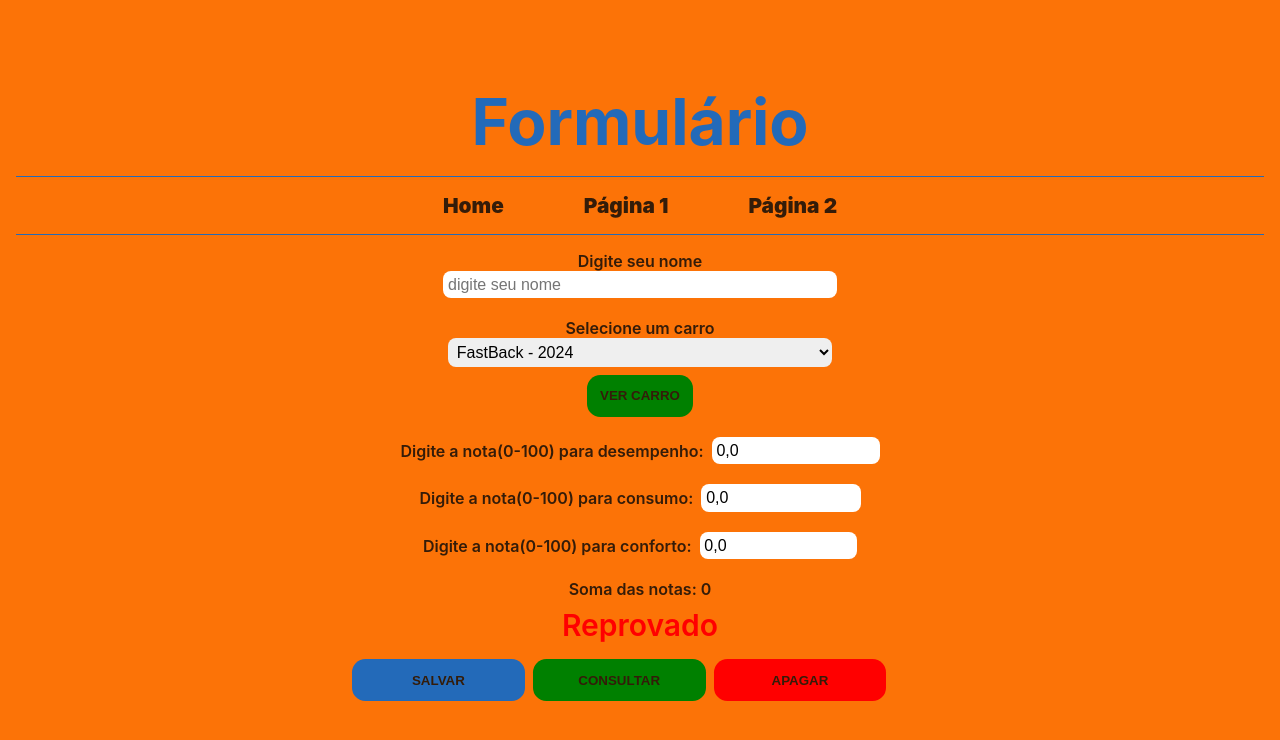
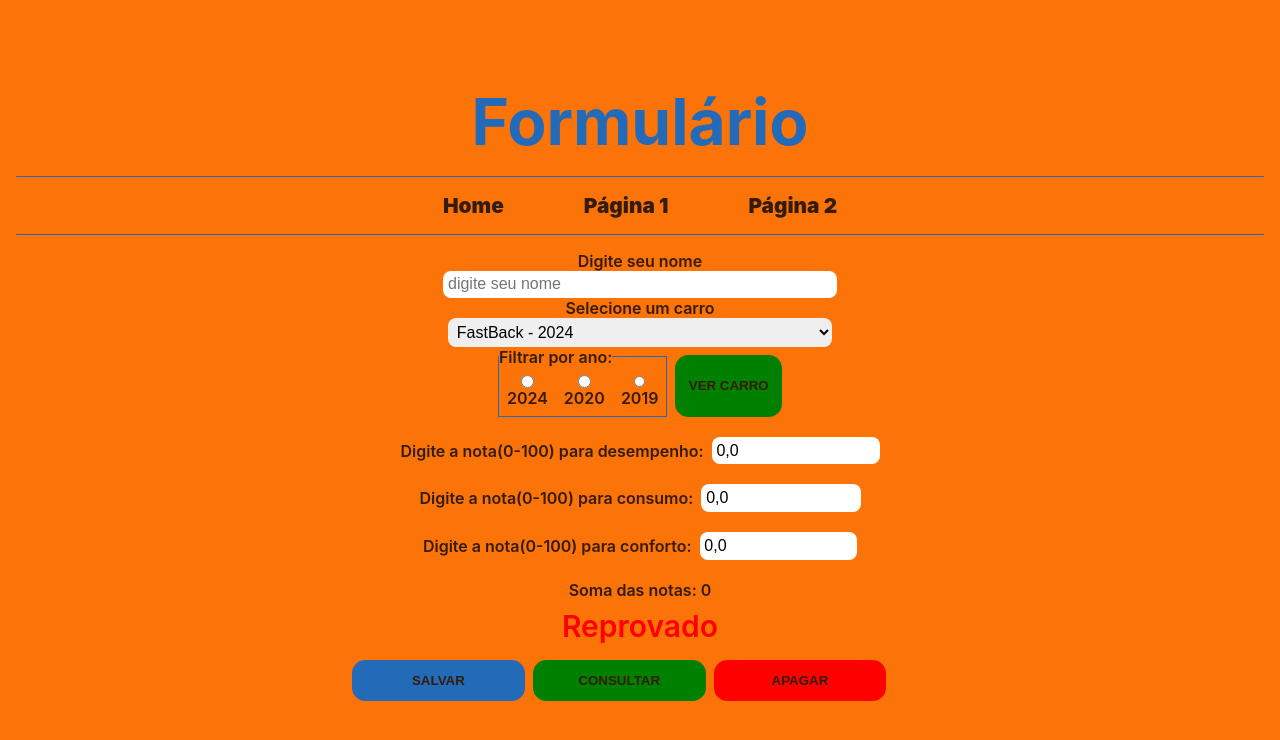
Before and after one commit to MAATHHEEUS/React, a React (Create React App) app in the folder app2/: page / in a window 1280 px wide. Shown: the top 740 px of the page. Built offline with nearby package versions, Linux system fonts and the light colour scheme.

Commit message:
att 19-03-24
Adicionando um filtro para os carros

```diff
--- a/app2/src/App.css
+++ b/app2/src/App.css
@@ -59,6 +59,32 @@ input, select {
   padding: 0.3em;
 }
 
+.main__botoesRadio {
+  display: flex;
+}
+
+.main__botoesRadio__field {
+  display: flex;
+  font-weight: 600;
+  color: var(--cor-secundaria);
+  border: 1px solid var(--cor-primaria);
+}
+
+.main__botoesRadio__radio {
+  display: flex;
+  flex-direction: column;
+  justify-content: center;
+  align-items: center;
+  cursor: pointer;
+  padding: 0.5rem;
+  font-weight: 600;
+  color: var(--cor-secundaria);
+}
+
+.main__botoesRadio__radio input {
+  cursor: pointer;
+}
+
 .main__caixaImagem {
   display: flex;
   justify-content: center;
@@ -66,6 +92,7 @@ input, select {
 
 .main__caixaImagem__botao {
   margin-top: 8px;
+  margin-left: 8px;
   border-radius: 1em;
   padding: 1em;
   border: none;
--- a/app2/src/componentes/Home.js
+++ b/app2/src/componentes/Home.js
@@ -15,10 +15,45 @@ export default function Home() {
   ]
 
   // Usando função map para colocar os carros em forma de lista
-  const listaCarros = carros.map(
-    (elemento, indice)=>
-      <option key={indice} value={elemento.modelo}>{elemento.modelo} - {elemento.ano}</option>
+  const listaCarros=(filtro)=> carros.map(
+    (elemento, indice)=>{
+      let options = []
+      if(elemento.ano == filtro || filtro == ''){
+        options.push(<option key={indice} value={elemento.modelo}>{elemento.modelo} - {elemento.ano}</option>)
+      }
+      return options
+    }
   )
+
+  const [filtro, setFiltro] = useState('')
+
+
+  const botoesFiltro=(lista, stateFiltro)=>{
+    // Filtra os anos
+    const anos = []
+    lista.forEach(element => {
+        if(!anos.includes(element.ano))anos.push(element.ano)
+    })
+
+    // Para cada ano cria um botão
+    const botoes = []
+    anos.forEach(ano => {
+        let id = "radio_" + ano
+        botoes.push(
+            <div className='main__botoesRadio__radio'>
+                <input type="radio" id={id} name="ano" value={ano} onChange={(e)=>stateFiltro(e.target.value)}/>
+                <label htmlFor={id}>{ano}</label>
+            </div>
+        )
+    })
+
+    return(
+      <fieldset className='main__botoesRadio__field'>
+        <legend>Filtrar por ano:</legend>
+        {botoes}
+      </fieldset>
+    )
+  }
 
   // States relacionados aos inputs da tela
   const [nome, setNome] = useState('')
@@ -106,12 +141,14 @@ export default function Home() {
       <Menu/>
       <label className='main__label'>Digite seu nome </label>
       <input type="text" placeholder='digite seu nome' value={nome} onChange={(e)=>{setNome(e.target.value)}}/>
-      <br/>
       <label className='main__label'>Selecione um carro </label>
-      <select value={carro} onChange={(e)=>{setCarro(e.target.value)}}>
-        {listaCarros}
+      <select id='inputSelectCarro' value={carro} onChange={(e)=>{setCarro(e.target.value)}}>
+        {listaCarros(filtro)}
       </select>
-      <Imagem carro={carro}/>
+      <div className='main__botoesRadio'>
+        {botoesFiltro(carros, setFiltro)}
+        <Imagem carro={carro}/>
+      </div>
       <Nota atributoAvaliado="desempenho" nota={notas.desempenho} setNotas={handleNotas}/>
       <Nota atributoAvaliado="consumo" nota={notas.consumo} setNotas={handleNotas}/>
       <Nota atributoAvaliado="conforto" nota={notas.conforto} setNotas={handleNotas}/>
--- a/app2/src/componentes/Imagem.js
+++ b/app2/src/componentes/Imagem.js
@@ -13,6 +13,7 @@ export default class Imagem extends React.Component {
     }
 
     verImagem(carro){
+        alert(document.getElementById('inputSelectCarro').value)
         if(carro == 'FastBack'){
             this.setState({
                 carro:FastBack
```
